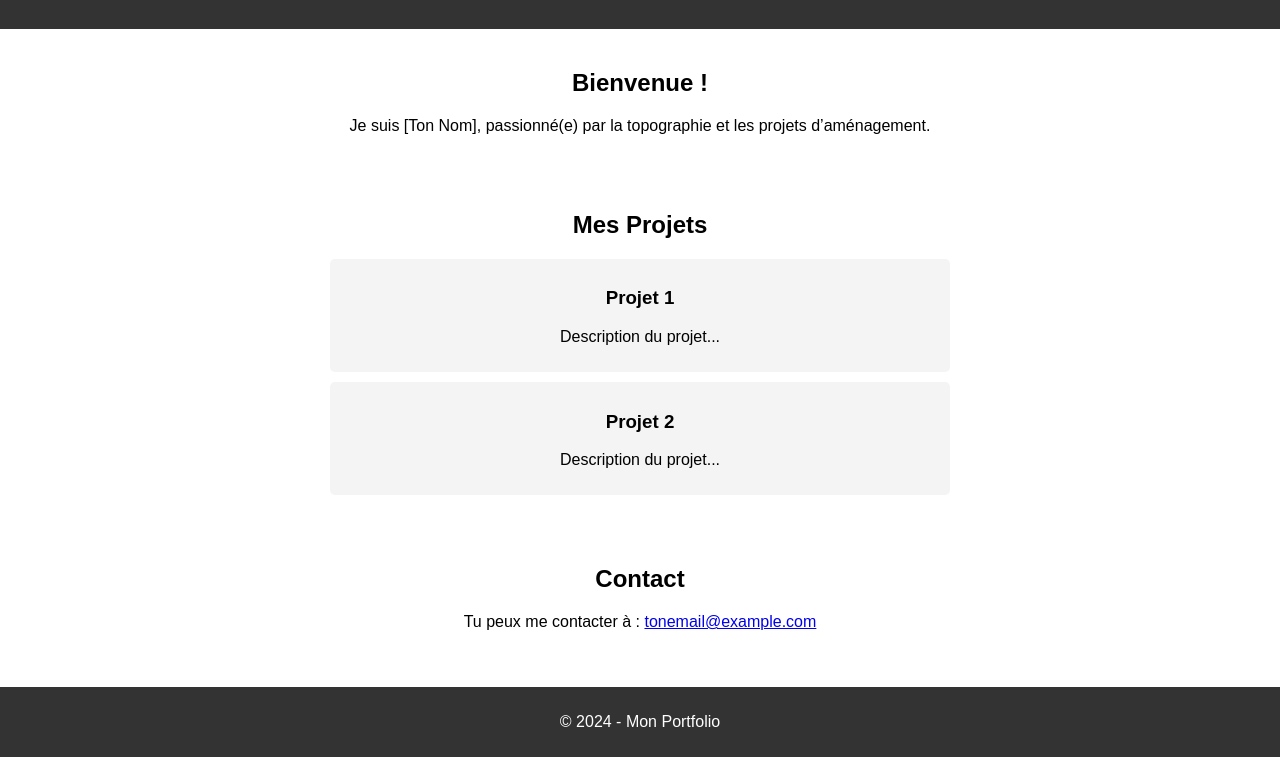
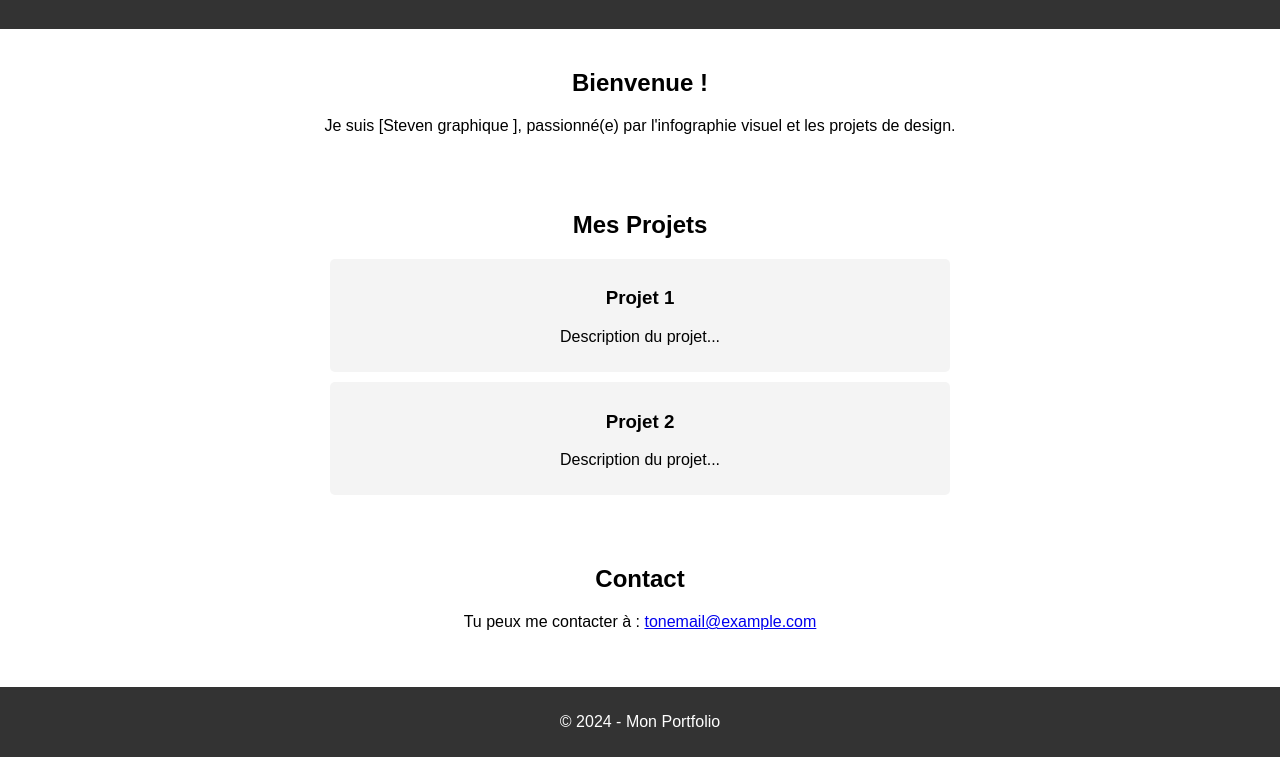
Before and after one commit to STEVENGRAPHIQUE/Stevengraphique, a plain HTML site: page index.html in a window 1280 px wide. Shown: the part 115-872 px from the top of the page. Drawn offline with Linux system fonts and the light colour scheme.

Commit message:
Update index.html

```diff
--- a/index.html
+++ b/index.html
@@ -19,7 +19,7 @@
 
     <section id="presentation">
         <h2>Bienvenue !</h2>
-        <p>Je suis [Ton Nom], passionné(e) par la topographie et les projets d’aménagement.</p>
+        <p>Je suis [Steven graphique ], passionné(e) par l'infographie visuel et les projets de design.</p>
     </section>
 
     <section id="projets">
```
